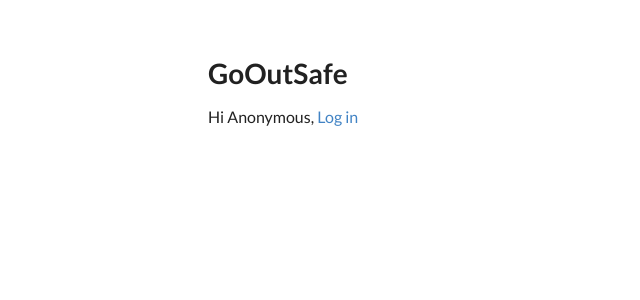
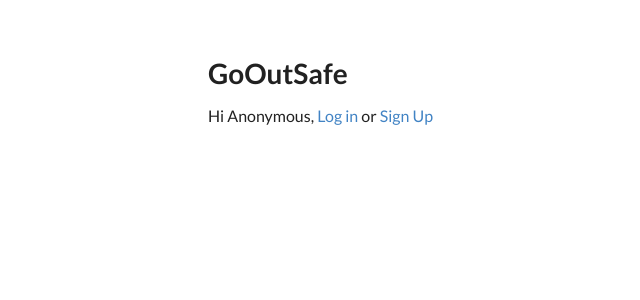
Before and after one commit to reuseman/GoOutSafe, a Flask app: page / in a window 1280 px wide. Shown: the part 273-573 px from the top of the page, without its empty margins (82-722 px from the left). Run offline with Flask 2, Linux system fonts and the light colour scheme.

Commit message:
added sign up button to main page

```diff
--- a/monolith/templates/index.html
+++ b/monolith/templates/index.html
@@ -17,11 +17,11 @@ Hi {{ current_user.firstname }}! <a href="/logout">Logout</a>
             </div>
         {% endfor %} -->
 
-    {% elif current_user.is_authenticated and session['role'] == "operator" %}
-        Hi {{ current_user.firstname }}! <a href="/logout">Logout</a>
+{% elif current_user.is_authenticated and session['role'] == "operator" %}
+Hi {{ current_user.firstname }}! <a href="/logout">Logout</a>
 
-        <h2>Restaurants</h2>
-        <a href="/restaurants">See restaurants list</a>
+<h2>Restaurants</h2>
+<a href="/restaurants">See restaurants list</a>
 
 {% elif current_user.is_authenticated and session['role'] == "authority" %}
 Hi {{ current_user.firstname }}! <a href="/logout">Logout</a>
@@ -48,7 +48,8 @@ Below you can mark users as positive, have fun!.
 </section>
 
 {% else %}
-Hi Anonymous, <a href="/login/user">Log in</a>
+<p>Hi Anonymous, <a href="/login/user">Log in</a> or <a href="/register/user">Sign Up</a></p>
 {{ session["role"] }}
 {% endif %}
+
 {% endblock %}
```
